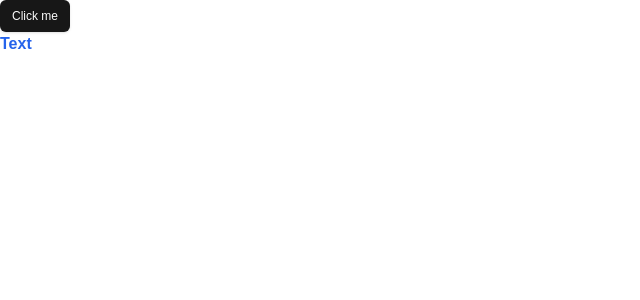
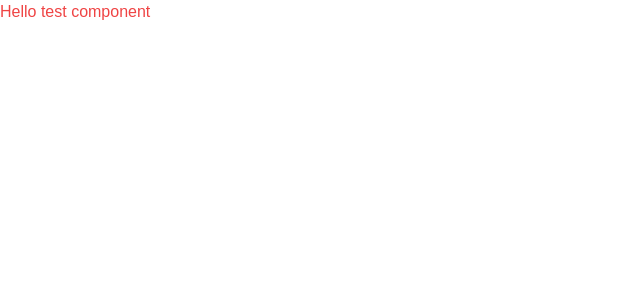
Before and after one commit to telli-sow-mouvagha/jira-clone, a Next.js app: page / in a window 1280 px wide. Shown: the top 300 px of the page, without its empty margins (0-640 px from the left). Built offline with nearby package versions, Linux system fonts and the light colour scheme.

Commit message:
Ajout de "features" et intégration de Tailwind CSS dedans

```diff
--- a/src/app/page.tsx
+++ b/src/app/page.tsx
@@ -1,12 +1,10 @@
 import { Button } from "@/components/ui/button"
+import { TestComponent } from "@/features/test"
 
 export default function Home() {
   return (
     <div>
-      <Button size="sm">Click me</Button>
-      <p className="text-blue-600 font-semibold" >
-        Text
-      </p>
+      <TestComponent></TestComponent>
     </div>
   )
 }
--- /dev/null
+++ b/src/features/test.tsx
@@ -0,0 +1,7 @@
+export const TestComponent = () => {
+    return(
+        <div className="text-red-500">
+            Hello test component
+        </div>
+    );
+};
--- a/tailwind.config.ts
+++ b/tailwind.config.ts
@@ -6,6 +6,7 @@ const config: Config = {
     "./src/pages/**/*.{js,ts,jsx,tsx,mdx}",
     "./src/components/**/*.{js,ts,jsx,tsx,mdx}",
     "./src/app/**/*.{js,ts,jsx,tsx,mdx}",
+	"./src/features/**/*.{js,ts,jsx,tsx,mdx}",
   ],
   theme: {
   	extend: {
```
